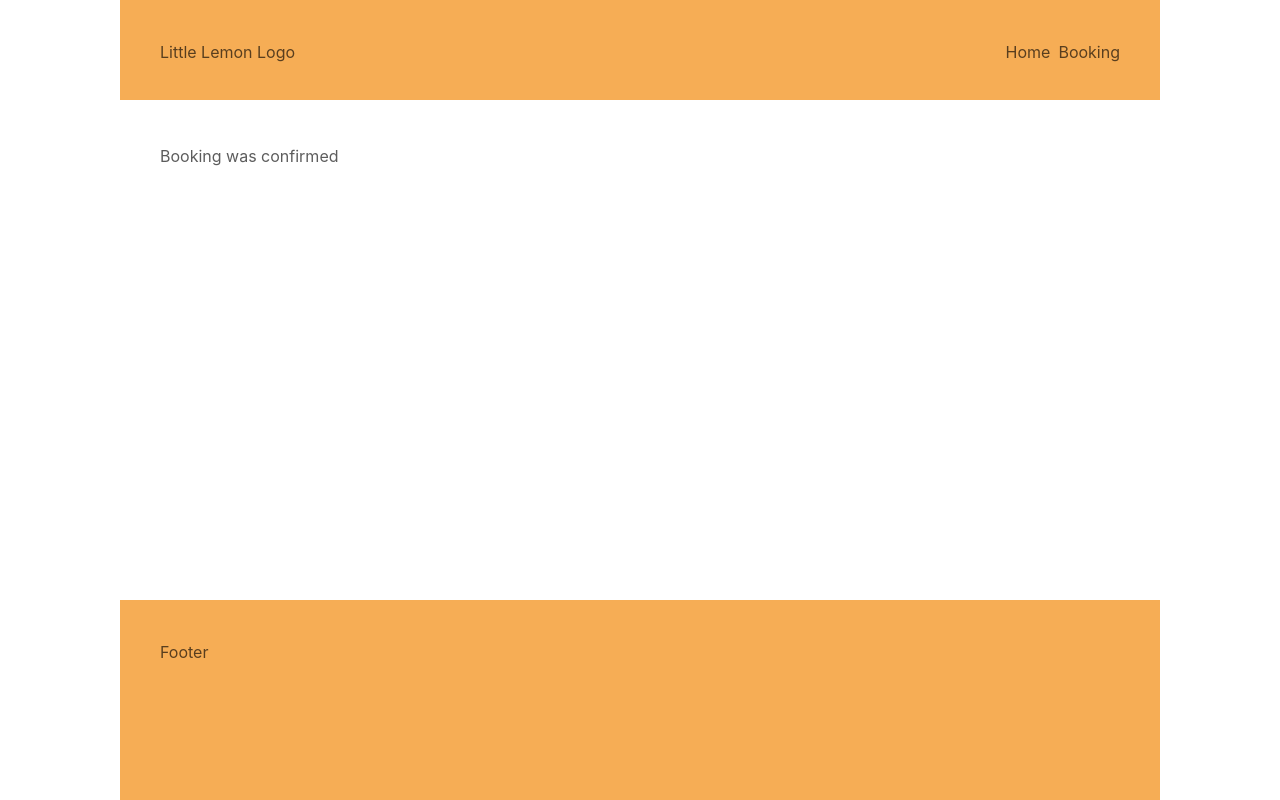
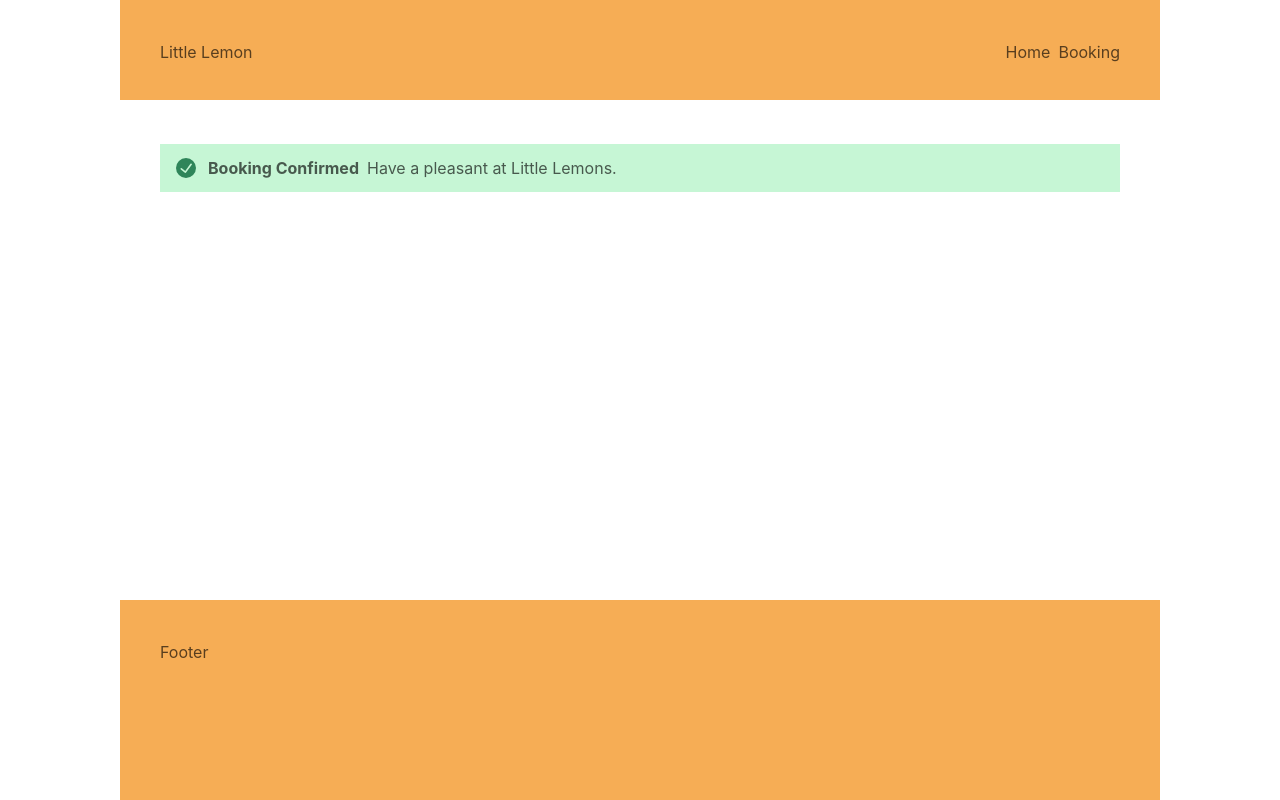
Before and after one commit to rockgobo/little-lemon, a React (Create React App) app: page /confirmBooking in a window 1280 px wide. Built offline with nearby package versions, Linux system fonts and the light colour scheme.

Commit message:
feat: Booking must redirect to Confirm page

```diff
--- a/src/components/Header.js
+++ b/src/components/Header.js
@@ -1,3 +1,3 @@
 export default function Header() {
-    return <header>Little Lemon Logo</header>
+  return <header>Little Lemon</header>;
 }
--- a/src/components/components/BookingForm.js
+++ b/src/components/components/BookingForm.js
@@ -1,8 +1,9 @@
 import { FormControl, FormLabel, Input, Select } from "@chakra-ui/react";
 import { useState } from "react";
 import { useNavigate } from "react-router-dom";
+import { submitAPI } from "../../utils/api";
 
-const BookingForm = function ({ availableTimes }) {
+const BookingForm = function ({ availableTimes, submitForm }) {
   const style = { display: "grid", maxWidth: "400px", gap: "20px" };
   let d = new Date();
   const dateTimeLocalValue = new Date(
@@ -16,10 +17,13 @@ const BookingForm = function ({ availableTimes }) {
   const [guests, setGuests] = useState(1);
   const [occasion, setOccasion] = useState("Birthday");
 
-  const navigate = useNavigate();
+  const onSubmit = async (event) => {
+    event.preventDefault();
+    submitForm();
+  };
 
   return (
-    <form style={style} onSubmit={navigate("/confirmBooking")}>
+    <form style={style} onSubmit={onSubmit}>
       <FormControl>
         <FormLabel htmlFor="res-date">Choose date</FormLabel>
         <Input
@@ -27,6 +31,7 @@ const BookingForm = function ({ availableTimes }) {
           value={date}
           onChange={(event) => {
             setDate(event.target.value);
+            return false;
           }}
           id="res-date"
         />
--- a/src/components/pages/Booking.js
+++ b/src/components/pages/Booking.js
@@ -1,15 +1,27 @@
 import React, { useReducer } from "react";
 import BookingForm from "../components/BookingForm";
-import { fetchAPI } from "../../utils/api";
+import { fetchAPI, submitAPI } from "../../utils/api";
+import { useNavigate } from "react-router-dom";
 
 export default function Booking() {
   const initialTimes = fetchAPI(new Date());
+
   const updateTimes = (state, action) => {
     console.log("reducer called with action", action);
     return state;
   };
 
+  const navigate = useNavigate();
+
+  const submitForm = (formData) => {
+    if (submitAPI(formData)) {
+      navigate("/confirmBooking");
+    }
+  };
+
   const [availableTimes] = useReducer(updateTimes, initialTimes);
 
-  return <BookingForm availableTimes={availableTimes}></BookingForm>;
+  return (
+    <BookingForm availableTimes={availableTimes} submitForm={submitForm} />
+  );
 }
--- a/src/components/pages/ConfirmBooking.js
+++ b/src/components/pages/ConfirmBooking.js
@@ -1,5 +1,18 @@
+import {
+  Alert,
+  AlertDescription,
+  AlertIcon,
+  AlertTitle,
+} from "@chakra-ui/react";
+
 const ConfirmBooking = function () {
-  return <h1>Booking was confirmed</h1>;
+  return (
+    <Alert status="success">
+      <AlertIcon />
+      <AlertTitle>Booking Confirmed</AlertTitle>
+      <AlertDescription>Have a pleasant at Little Lemons.</AlertDescription>
+    </Alert>
+  );
 };
 
 export default ConfirmBooking;
--- a/src/utils/api.js
+++ b/src/utils/api.js
@@ -13,10 +13,10 @@ const fetchAPI = function (date) {
 
   for (let i = 17; i <= 23; i++) {
     if (random() < 0.5) {
-      result.push(i + ":00");
+      result.push(`${i}:00`);
     }
     if (random() < 0.5) {
-      result.push(i + ":30");
+      result.push(`${i}:30`);
     }
   }
   return result;
```
Also changed, not shown: 1 other file (tests, documents, lock files or other folders).
